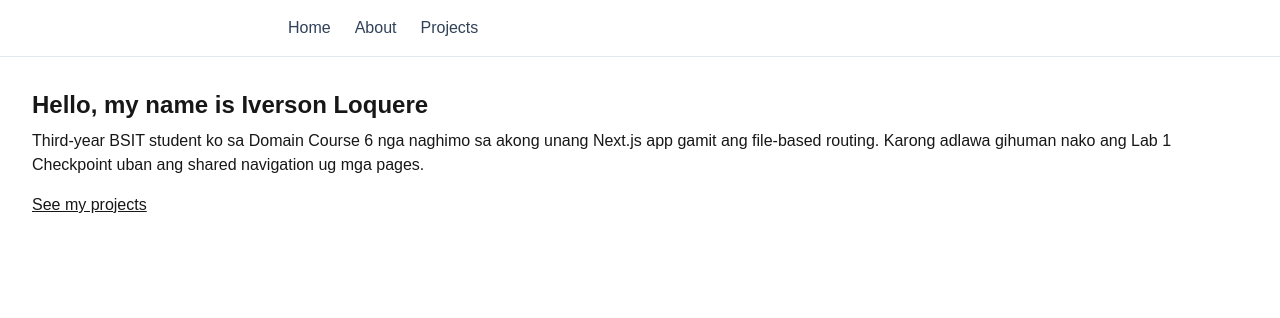
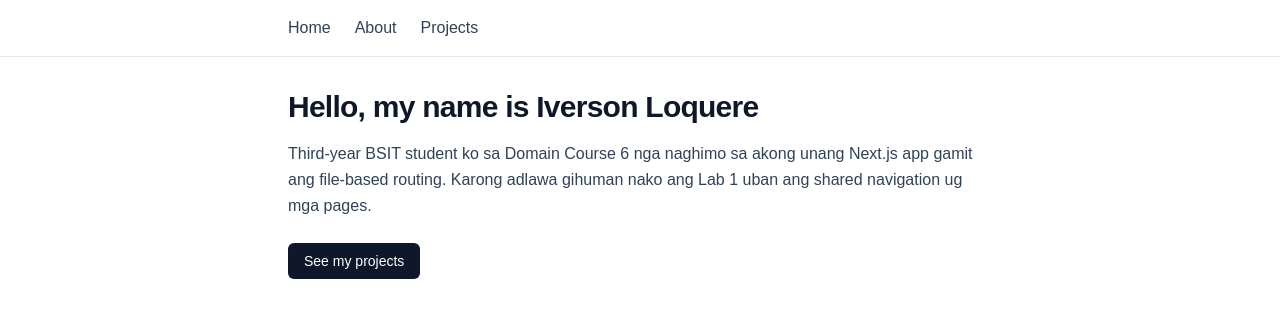
Before and after one commit to vrsnzz19-glitch/MY-ACTIVITY-WEDNESDAY, a Next.js app: page / in a window 1280 px wide. Shown: the top 318 px of the page. Built offline with nearby package versions, Linux system fonts and the light colour scheme.

Commit message:
Build home page

```diff
--- a/app/page.tsx
+++ b/app/page.tsx
@@ -1,14 +1,20 @@
+// app/page.tsx
 import Link from "next/link";
 
 export default function Home() {
   return (
-    <main className="p-8">
-      <h1 className="text-2xl font-bold">Hello, my name is Iverson Loquere</h1>
-      <p className="mt-2">
-       Third-year BSIT student ko sa Domain Course 6 nga naghimo sa akong unang Next.js app gamit ang file-based routing. Karong adlawa gihuman nako ang Lab 1 Checkpoint uban ang shared navigation ug mga pages.
+    <main className="mx-auto max-w-3xl p-8">
+      <h1 className="text-3xl font-bold tracking-tight text-slate-900">
+        Hello, my name is Iverson Loquere
+      </h1>
+      <p className="mt-4 leading-relaxed text-slate-700">
+        Third-year BSIT student ko sa Domain Course 6 nga naghimo sa akong unang Next.js app gamit ang file-based routing. Karong adlawa gihuman nako ang Lab 1 uban ang shared navigation ug mga pages.
       </p>
-      <div className="mt-4">
-        <Link href="/projects" className="underline">
+      <div className="mt-6">
+        <Link
+          href="/projects"
+          className="inline-block rounded-md bg-slate-900 px-4 py-2 text-sm font-medium text-white hover:bg-slate-800"
+        >
           See my projects
         </Link>
       </div>
```
